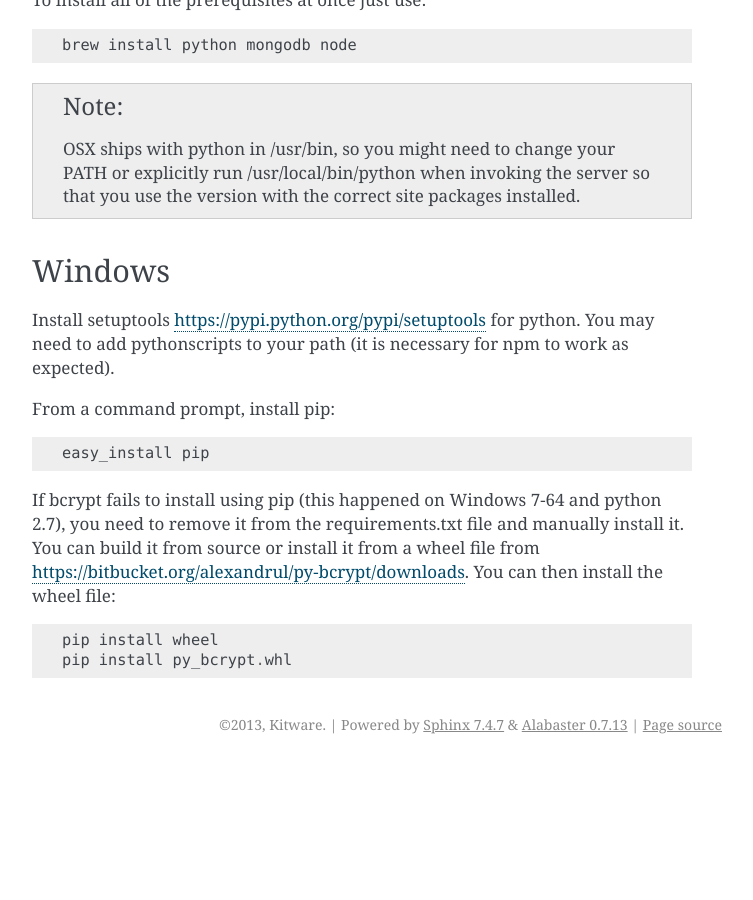
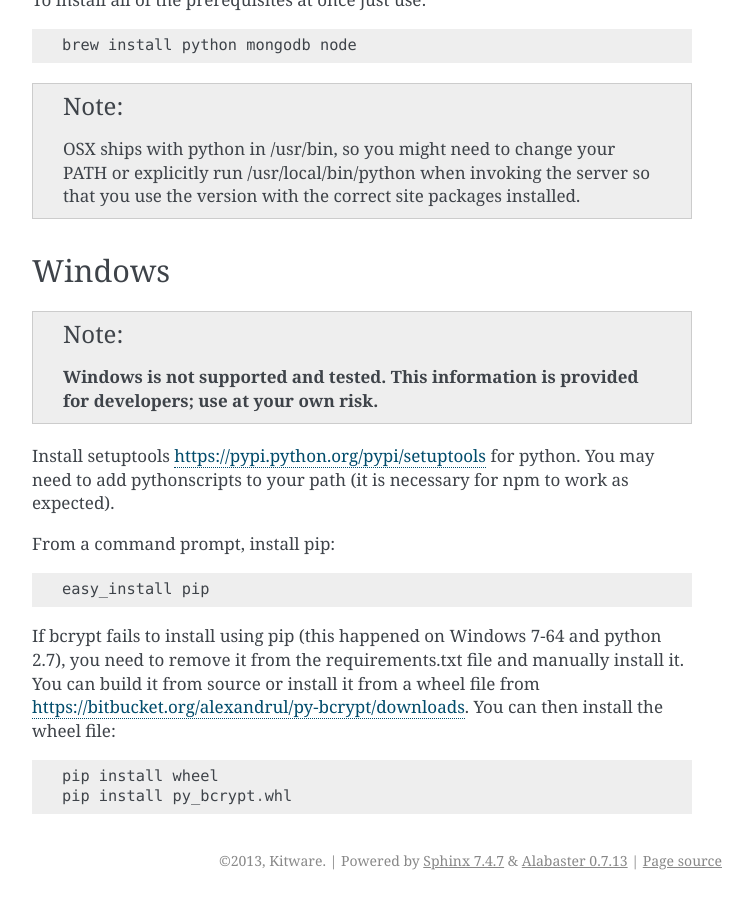
Before and after one commit to girder/girder, a Sphinx documentation site: the page built from docs/prerequisites.rst, in a window 1280 px wide and 900 px high, scrolled down 1225 px. Shown: the whole window, without its empty margins (388-1141 px from the left). Built offline with Sphinx 7.4.7, drawn with Linux system fonts in a browser that asks for light colours; before the commit the page ends 1989 px from its top, so only the background shows below that.

Commit message:
Added a warning that Windows is not supported or tested and to use at one's own risk.

```diff
--- a/docs/prerequisites.rst
+++ b/docs/prerequisites.rst
@@ -71,14 +71,22 @@ To install all of the prerequisites at once just use: ::
 Windows
 ------
 
+.. note:: **Windows is not supported and tested.  This information is provided
+    for developers; use at your own risk.**
+
 Install setuptools `<https://pypi.python.org/pypi/setuptools>`_ for python.
-You may need to add python\scripts to your path (it is necessary for npm to work as expected).
+You may need to add python\scripts to your path (it is necessary for npm to
+work as expected).
 
 From a command prompt, install pip: ::
 
     easy_install pip
 
-If bcrypt fails to install using pip (this happened on Windows 7-64 and python 2.7), you need to remove it from the requirements.txt file and manually install it.  You can build it from source or install it from a wheel file from `<https://bitbucket.org/alexandrul/py-bcrypt/downloads>`_.  You can then install the wheel file: ::
+If bcrypt fails to install using pip (this happened on Windows 7-64 and python
+2.7), you need to remove it from the requirements.txt file and manually install
+it.  You can build it from source or install it from a wheel file from
+`<https://bitbucket.org/alexandrul/py-bcrypt/downloads>`_.  You can then
+install the wheel file: ::
 
     pip install wheel
     pip install py_bcrypt.whl
```
